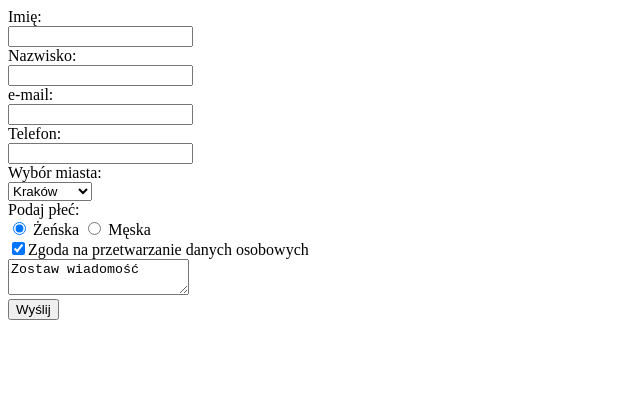
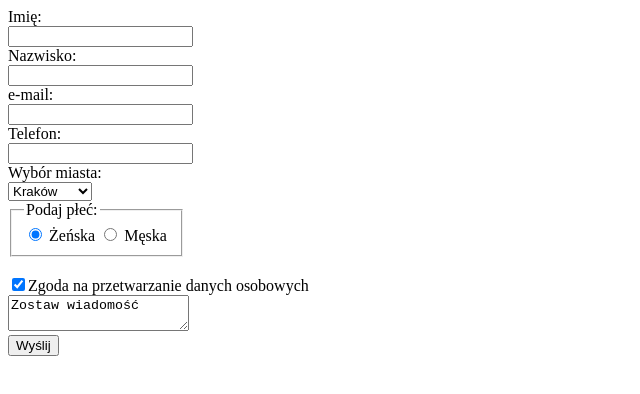
Before and after one commit to pduda22/pduda22.github.io, a plain HTML site: page zadanie-html-1/index.html in a window 1280 px wide. Shown: the whole page, without its empty margins (0-640 px from the left). Drawn offline with Linux system fonts and the light colour scheme.

Commit message:
zmiana lebelek2

```diff
--- a/zadanie-html-1/index.html
+++ b/zadanie-html-1/index.html
@@ -22,13 +22,17 @@
      <option value="Warszawa">Warszawa</option>
      <option value="Gdańsk">Gdańsk</option>
 </select><br>
-        <label>Podaj płeć:</label><br>
-        <input type="radio" name="plec" value="zenska" checked> Żeńska
-        <input type="radio" name="plec" value="meska"> Męska
-        <br>
-        <label><input type="checkbox" name="zgoda" value="tak" checked>Zgoda na przetwarzanie danych osobowych</label><br>
-        <textarea maxlength="1000" id="Wiadomość" name="Wiadomość">Zostaw wiadomość</textarea><br>
-        <input type="submit" value="Wyślij">
+        <fieldset style="width:145px">
+           <legend>Podaj płeć:</legend>
+                <input type="radio" name="plec" value="zenska" id="women" checked>
+                <label for="women">Żeńska</label>
+                <input type="radio" name="plec" value="meska" id="men">
+                <label for="men">Męska</label>
+        </fieldset>
+                <br>
+                <label><input type="checkbox" name="zgoda" value="tak" checked>Zgoda na przetwarzanie danych osobowych</label><br>
+                <textarea maxlength="1000" id="Wiadomość" name="Wiadomość">Zostaw wiadomość</textarea><br>
+                <input type="submit" value="Wyślij">
     </form>
 </body>
 
```
